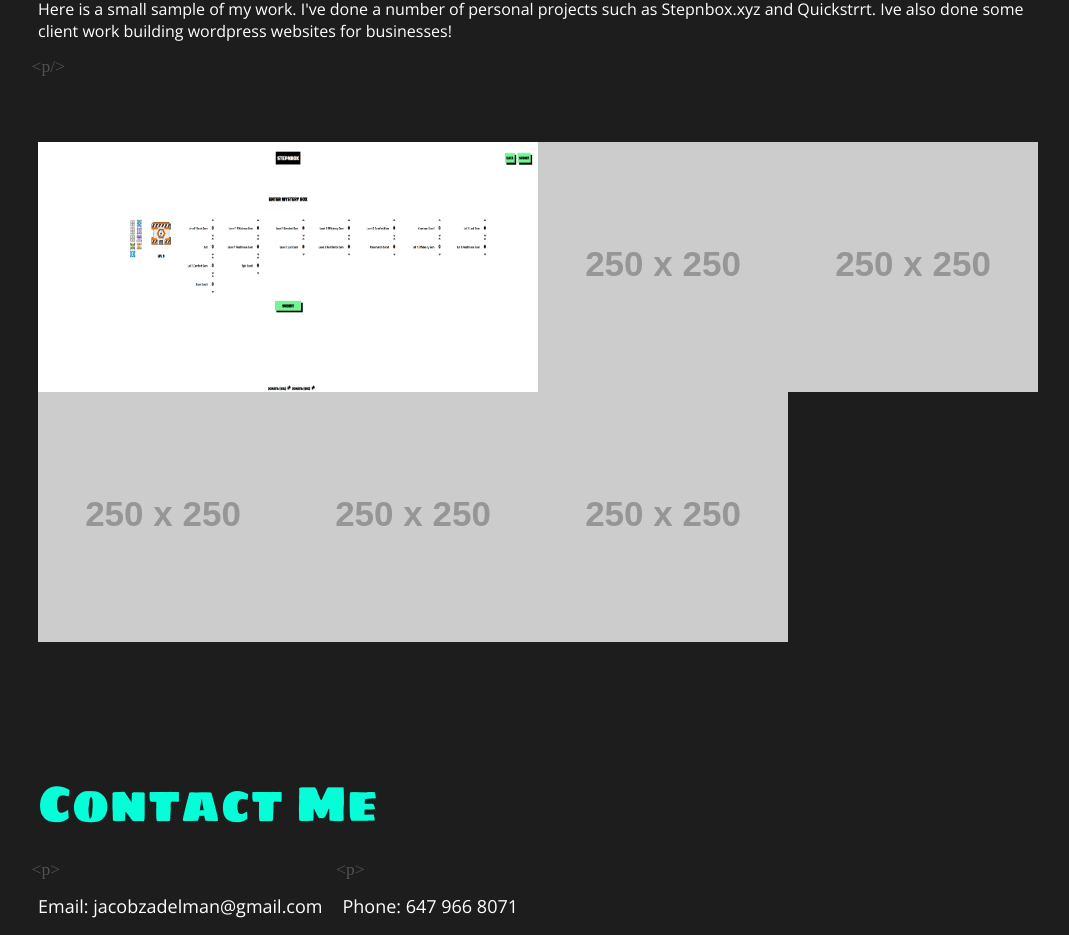
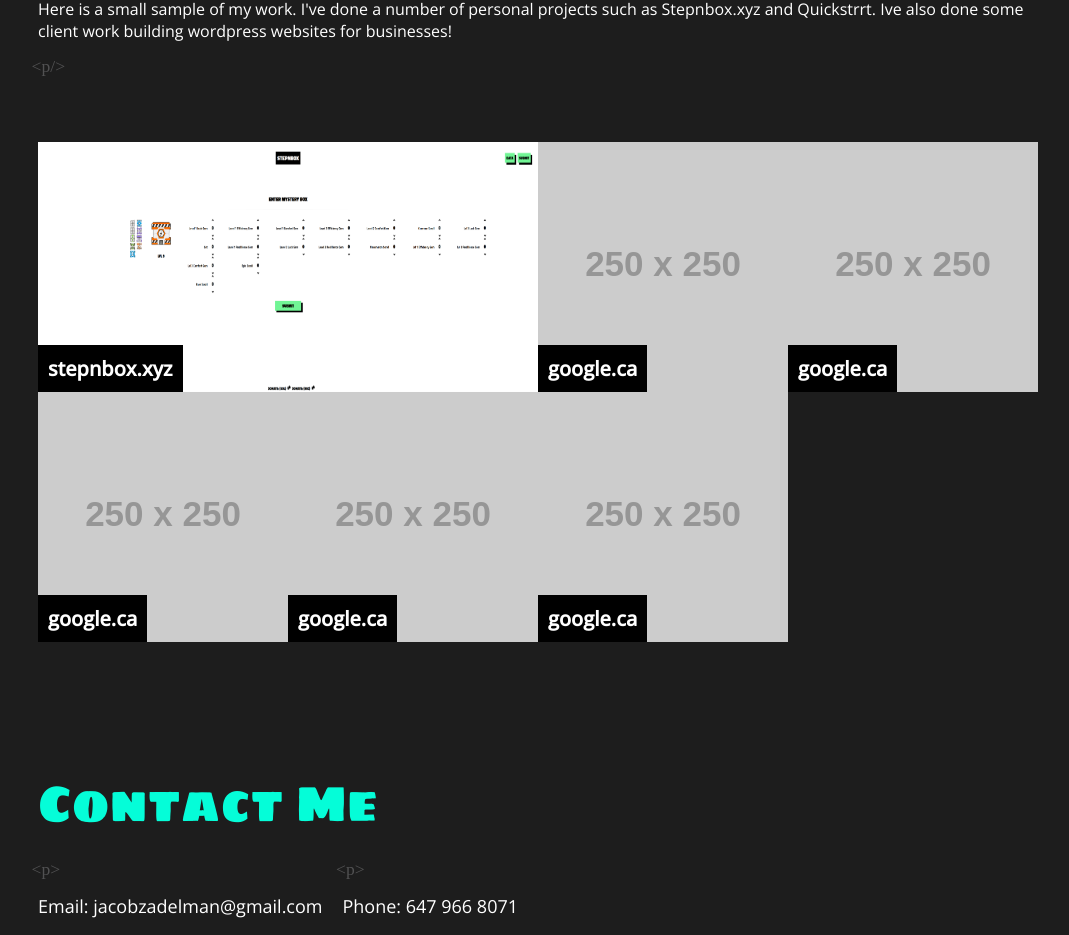
Before and after one commit to jakeadelman/portfolio3, a React (Create React App) app: page / in a window 1280 px wide. Shown: the part 1094-2029 px from the top of the page, without its empty margins (182-1251 px from the left). Built offline with nearby package versions, Linux system fonts and the light colour scheme; a web font is replaced by a local one.

Commit message:
add labels to images

```diff
--- a/src/components/Portfolio.js
+++ b/src/components/Portfolio.js
@@ -14,25 +14,43 @@ export default function Portfolio() {
         </div>
         <section className="cards">
           <div className="card">
+            <a href="https://stepnbox.xyz">
               <img
                 src={require("../assets/images/stepnbox5.png")}
                 className="first-card-img"
               />
+              <div className="label-img">stepnbox.xyz</div>
+            </a>
           </div>
           <div className="card">
+            <a href="https://google.ca">
               <img src="https://via.placeholder.com/250" />
+              <div className="label-img">google.ca</div>
+            </a>
           </div>
           <div className="card">
+            <a href="https://google.ca">
               <img src="https://via.placeholder.com/250" />
+              <div className="label-img">google.ca</div>
+            </a>
           </div>
           <div className="card">
+            <a href="https://google.ca">
               <img src="https://via.placeholder.com/250" />
+              <div className="label-img">google.ca</div>
+            </a>
           </div>
           <div className="card">
+            <a href="https://google.ca">
               <img src="https://via.placeholder.com/250" />
+              <div className="label-img">google.ca</div>
+            </a>
           </div>
           <div className="card">
+            <a href="https://google.ca">
               <img src="https://via.placeholder.com/250" />
+              <div className="label-img">google.ca</div>
+            </a>
           </div>
 
           <div></div>
--- a/src/index.scss
+++ b/src/index.scss
@@ -462,6 +462,7 @@ $ribbonColor:	#fff;
 
 .card{
   height:250px;
+  position:relative;
 }
 
 .contact{
@@ -496,6 +497,17 @@ h2.portfolio-title{
 .small-nav li{
   list-style-type:none;
 }
+.label-img{
+  position:absolute;
+  bottom:0;
+  left:0;
+  background:black;
+  color:white;
+  padding:10px;
+  font-weight:600;
+}
+
+
 
 @media only screen and (max-width:900px){
   .name{
```
Lines whose indentation alone changed are shown as unchanged.
